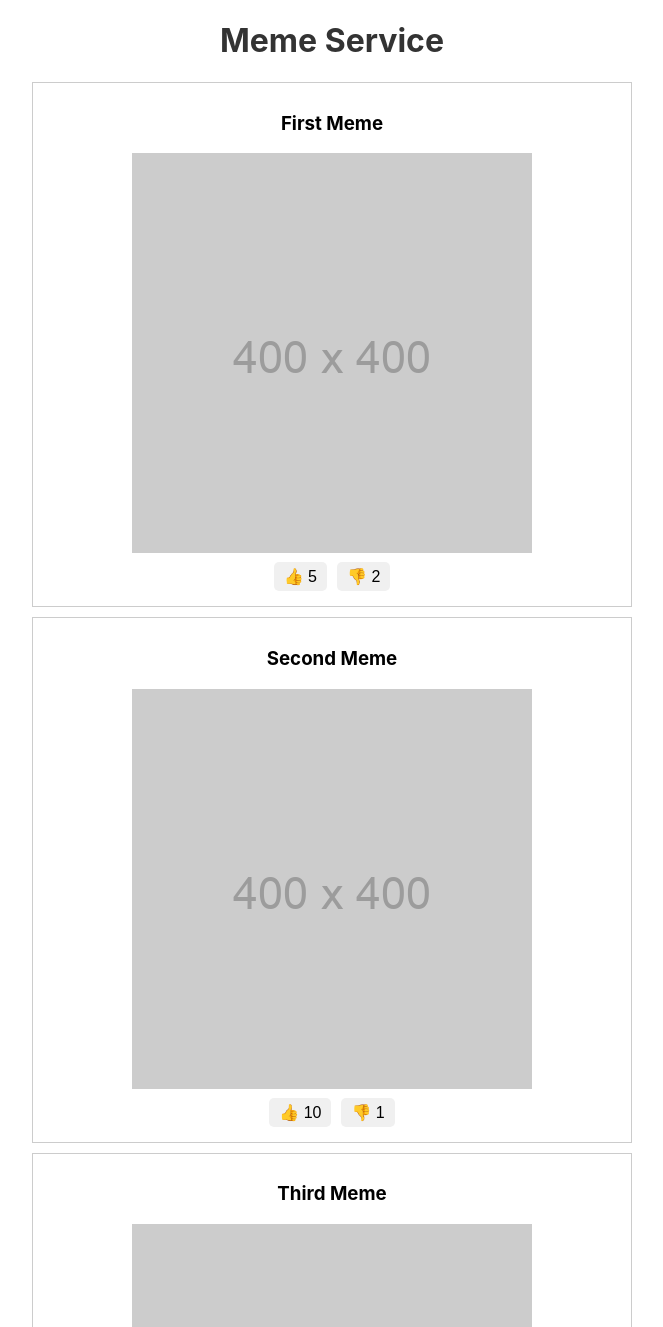
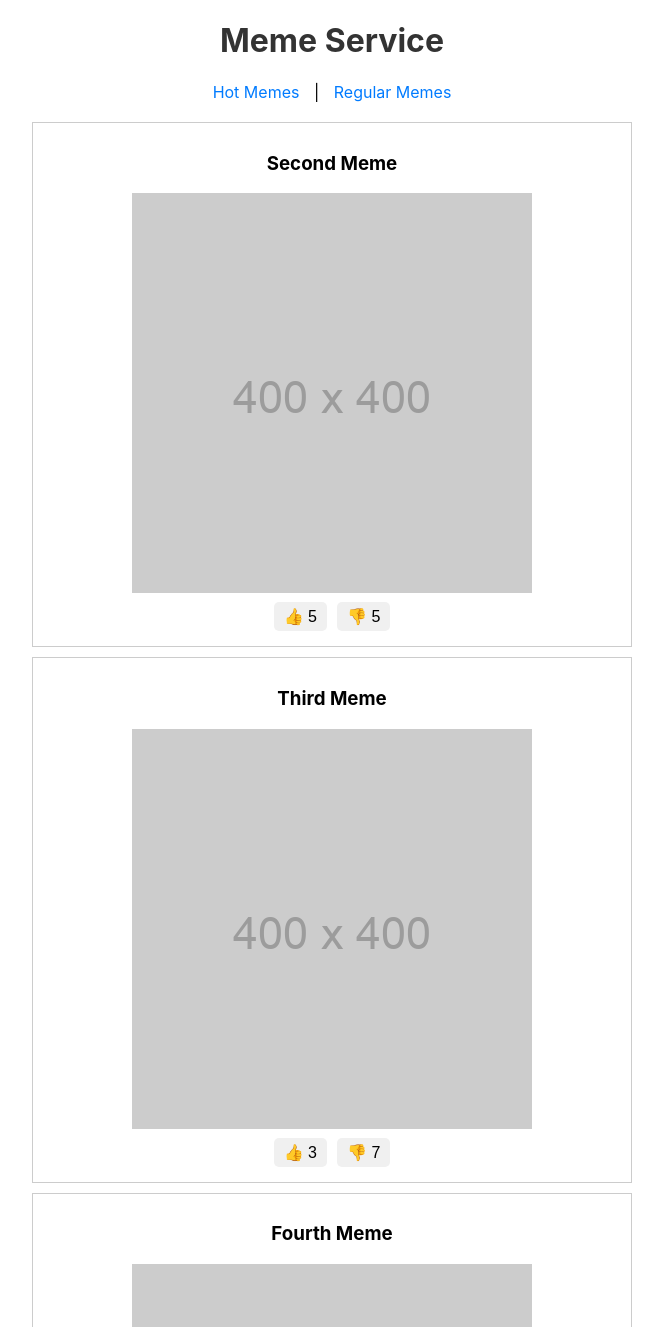
Before and after one commit to zinit/mem-serwis, a React (Create React App) app: page /regular in a window 1280 px wide. Shown: the top 1327 px of the page, without its empty margins (308-971 px from the left). Built offline with nearby package versions, Linux system fonts and the light colour scheme.

Commit message:
hot and regular routes added

```diff
--- a/package.json
+++ b/package.json
@@ -9,6 +9,7 @@
     "react": "^18.3.1",
     "react-dom": "^18.3.1",
     "react-redux": "^9.1.2",
+    "react-router-dom": "^7.0.1",
     "react-scripts": "5.0.1",
     "redux": "^5.0.1",
     "web-vitals": "^2.1.4"
--- a/public/memes.json
+++ b/public/memes.json
@@ -2,15 +2,15 @@
   {
     "id": 1,
     "title": "First Meme",
-    "upvotes": 5,
-    "downvotes": 2,
+    "upvotes": 10,
+    "downvotes": 0,
     "image": "/400.png"
   },
   {
     "id": 2,
     "title": "Second Meme",
-    "upvotes": 10,
-    "downvotes": 1,
+    "upvotes": 5,
+    "downvotes": 5,
     "image": "/400.png"
   },
   {
@@ -19,5 +19,19 @@
     "upvotes": 3,
     "downvotes": 7,
     "image": "/400.png"
+  },
+  {
+    "id": 4,
+    "title": "Fourth Meme",
+    "upvotes": 3,
+    "downvotes": 7,
+    "image": "/400.png"
+  },
+  {
+    "id": 5,
+    "title": "Fifth Meme",
+    "upvotes": 1,
+    "downvotes": 1,
+    "image": "/400.png"
   }
 ]
--- a/src/App.css
+++ b/src/App.css
@@ -7,3 +7,17 @@
 h1 {
   color: #333;
 }
+
+nav {
+  margin-bottom: 20px;
+}
+
+nav a {
+  margin: 0 10px;
+  text-decoration: none;
+  color: #007bff;
+}
+
+nav a:hover {
+  text-decoration: underline;
+}
--- a/src/App.js
+++ b/src/App.js
@@ -1,8 +1,10 @@
 import React, { useEffect } from "react";
 import { useSelector, useDispatch } from 'react-redux';
+import { BrowserRouter as Router, Route, Routes, Link } from 'react-router-dom';
 import { fetchMemes } from './api/memeApi';
 import { setMemes } from './store/reducers/actions';
-import Meme from "./components/Meme";
+import { isHot } from './utils/memeFilters';
+import MemeList from "./pages/MemeList";
 import "./App.css";
 
 function App() {
@@ -16,12 +18,22 @@ function App() {
   }, [dispatch]);
 
   return (
-    <div className="container">
-      <h1>Meme Service</h1>
-      {memes.map((meme) => (
-        <Meme key={meme.id} meme={meme} />
-      ))}
-    </div>
+    <Router>
+      <div className="container">
+        <h1>Meme Service</h1>
+        <nav>
+          <Link to="/hot">Hot Memes</Link> | <Link to="/regular">Regular Memes</Link>
+        </nav>
+        <Routes>
+          <Route path="/hot"
+            element={<MemeList memes={memes.filter((meme) => isHot(meme))} />}
+          />
+          <Route path="/regular"
+            element={<MemeList memes={memes.filter((meme) => !isHot(meme))} />}
+          />
+        </Routes>
+      </div>
+    </Router>
   );
 }
 
--- /dev/null
+++ b/src/pages/MemeList.js
@@ -0,0 +1,16 @@
+import React from 'react';
+import Meme from "./../components/Meme";
+
+export default function MemeList({ memes }) {
+  if (memes.length === 0) {
+    return <p>No memes to show!</p>;
+  }
+
+  return (
+    <div>
+      {memes.map((meme) => (
+        <Meme key={meme.id} meme={meme} />
+      ))}
+    </div>
+  );
+};
--- /dev/null
+++ b/src/utils/memeFilters.js
@@ -0,0 +1,3 @@
+export const isHot = (meme) => {
+  return meme.upvotes - meme.downvotes > 5;
+};
```
Also changed, not shown: 1 other file (tests, documents, lock files or other folders).
